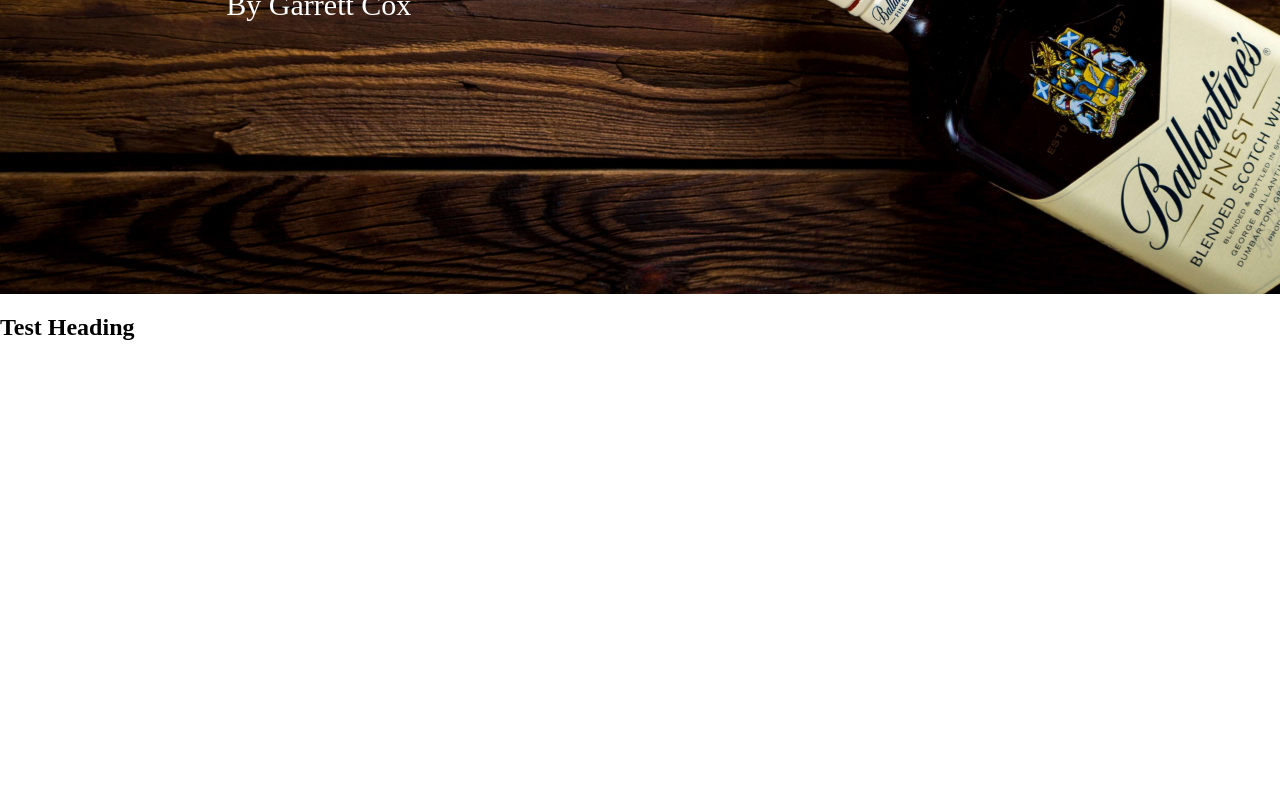
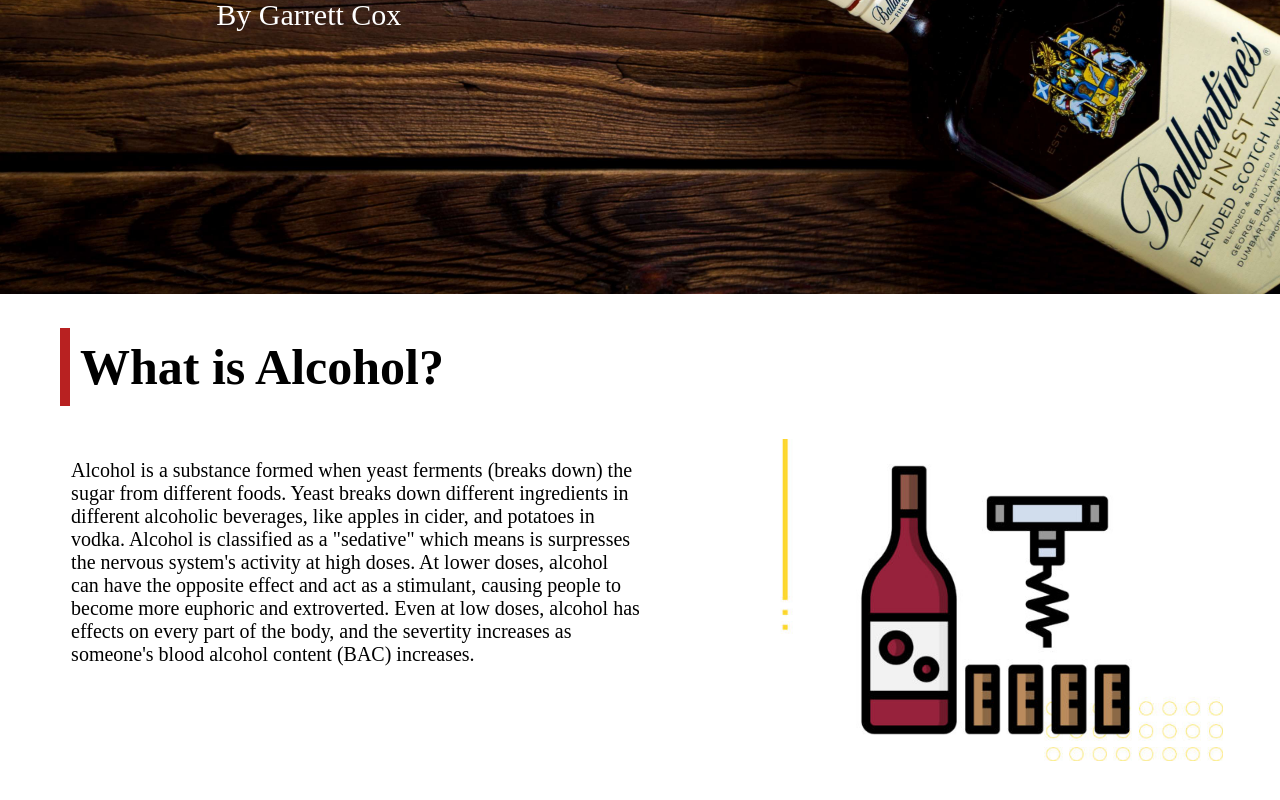
Before and after one commit to garrett-c714/advocacy-project, a React (Create React App) app: page / in a window 1280 px wide. Shown: the part 506-1306 px from the top of the page. Built offline with nearby package versions, Linux system fonts and the light colour scheme.

Commit message:
Blob is Done 🎯

```diff
--- a/src/App.css
+++ b/src/App.css
@@ -7,16 +7,18 @@
 
 .header-block {
   height: 100vh;
-  width: 100vw;
+  /* width: 100vw; */
   background-image: url("./assets/header-background.jpg");
   background-repeat: no-repeat;
   background-size: cover;
 }
 .header-header {
   color: white;
+  padding: 10px;
   font-family: Oswald;
   font-size: 6em;
   margin: 0;
+  background-color: rgba(122, 127, 128, 0.4);
 }
 .header-content {
   flex-direction: column;
@@ -35,4 +37,33 @@
 }
 .subheading {
   font-family: Oswald;
+  font-size: 50px;
+  margin-left: 1.2em;
+  border-left: 10px rgb(184, 33, 33) solid;
+  padding: 10px;
 }
+
+/* Blobs */
+.blob {
+  display: grid;
+  grid-template-columns: 5fr 4fr;
+}
+.blob-text {
+  width: 80%;
+  font-family: Oswald;
+  font-size: 20px;
+}
+.blob-1 {
+  display: flex;
+  justify-content: center;
+  align-items: top;
+}
+.blob-2 {
+  display: flex;
+  justify-content: center;
+  align-items: center;
+}
+.blob-image {
+  width: 80%;
+  height: auto;
+}
--- a/src/App.js
+++ b/src/App.js
@@ -1,4 +1,3 @@
-import logo from './logo.svg';
 import './App.css';
 
 import Home from './Home.js'
--- a/src/Home.js
+++ b/src/Home.js
@@ -2,13 +2,17 @@ import React from 'react';
 
 import Header from './components/Header.js';
 import Subheading from './components/Subheading.js';
+import Blob from './components/Blob.js';
+
+import Wine from './assets/wine-graphic.jpg';
 
 const Home = props => {
     return (
         <>
         <Header />
         <div className='main'>
-            <Subheading>Test Heading</Subheading>
+            <Subheading>What is Alcohol?</Subheading>
+            <Blob side='left' alt='Wine Graphic' image={Wine}>Alcohol is a substance formed when yeast ferments (breaks down) the sugar from different foods. Yeast breaks down different ingredients in different alcoholic beverages, like apples in cider, and potatoes in vodka. Alcohol is classified as a "sedative" which means is surpresses the nervous system's activity at high doses. At lower doses, alcohol can have the opposite effect and act as a stimulant, causing people to become more euphoric and extroverted. Even at low doses, alcohol has effects on every part of the body, and the severtity increases as someone's blood alcohol content (BAC) increases.</Blob>
         </div>
         </>
     );
--- /dev/null
+++ b/src/components/Blob.js
@@ -0,0 +1,38 @@
+import React from 'react';
+
+import Wine from '../assets/wine-graphic.jpg'
+
+const Blob = props => {
+    const {image, alt, side, children} = props;
+
+    return (
+        <>
+        {side=='left' &&
+        <div className='blob'>
+            <div className='blob-1'>
+                <p className='blob-text'>
+                    {children}
+                </p>
+            </div>
+            <div className='blob-2'>
+                <img className='blob-image' src={image} alt={alt} />
+            </div>
+        </div>
+        }
+        {side=='right' &&
+        <div className='blob-1'>
+            <div className='blob-2'>
+                <img className='blob-image' src={image} alt={alt} />
+            </div>
+            <div className='blob-1'>
+                <p className='blob-text'>
+                    {children}
+                </p>
+            </div>
+        </div>
+        }
+        </>
+    );
+}
+
+export default Blob;
--- a/src/components/Subheading.js
+++ b/src/components/Subheading.js
@@ -6,7 +6,7 @@ const Subheading = props => {
     const {className, children, ...rest} = props;
     const classes = clsx('subheading', className);
     return (
-        <h2 className={classes} {...rest} >{children}</h2>
+        <h1 className={classes} {...rest} >{children}</h1>
     );
 }
 
```
Also changed, not shown: src/assets/wine-graphic.jpg (added).
